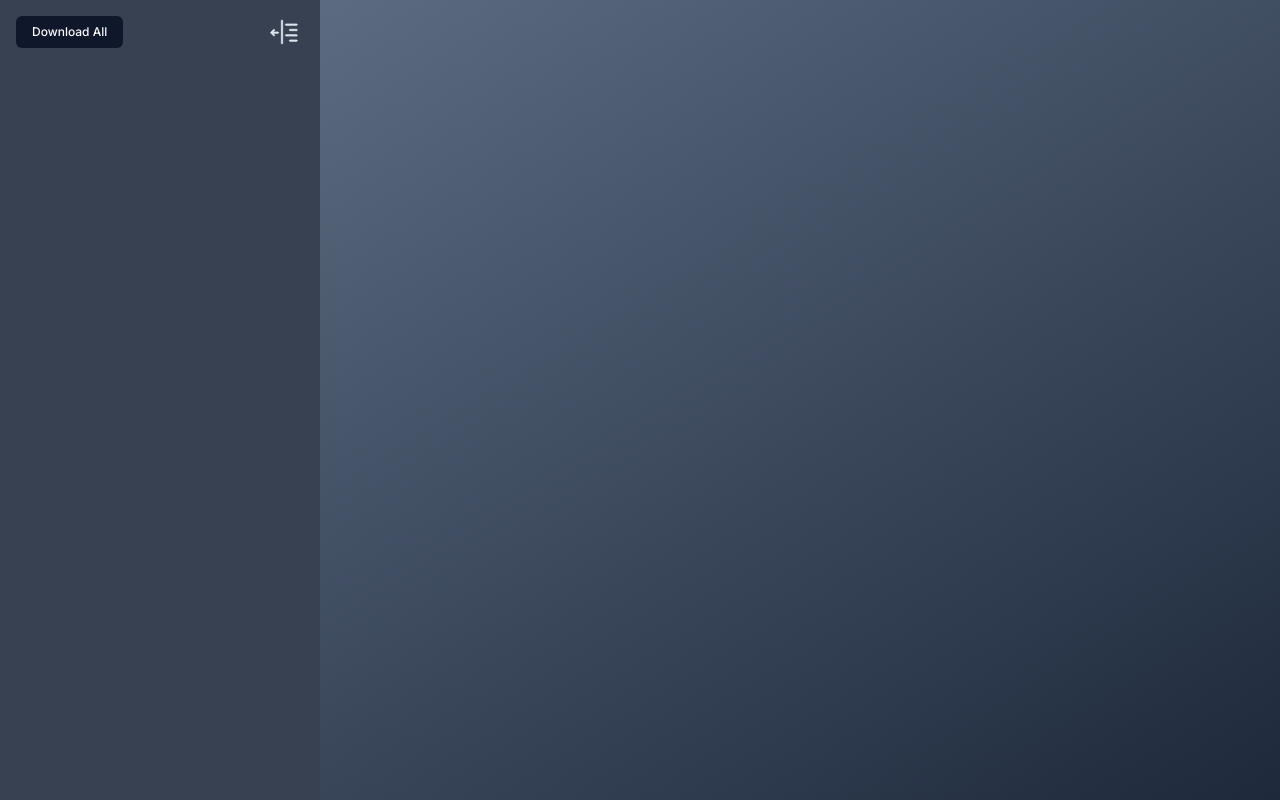
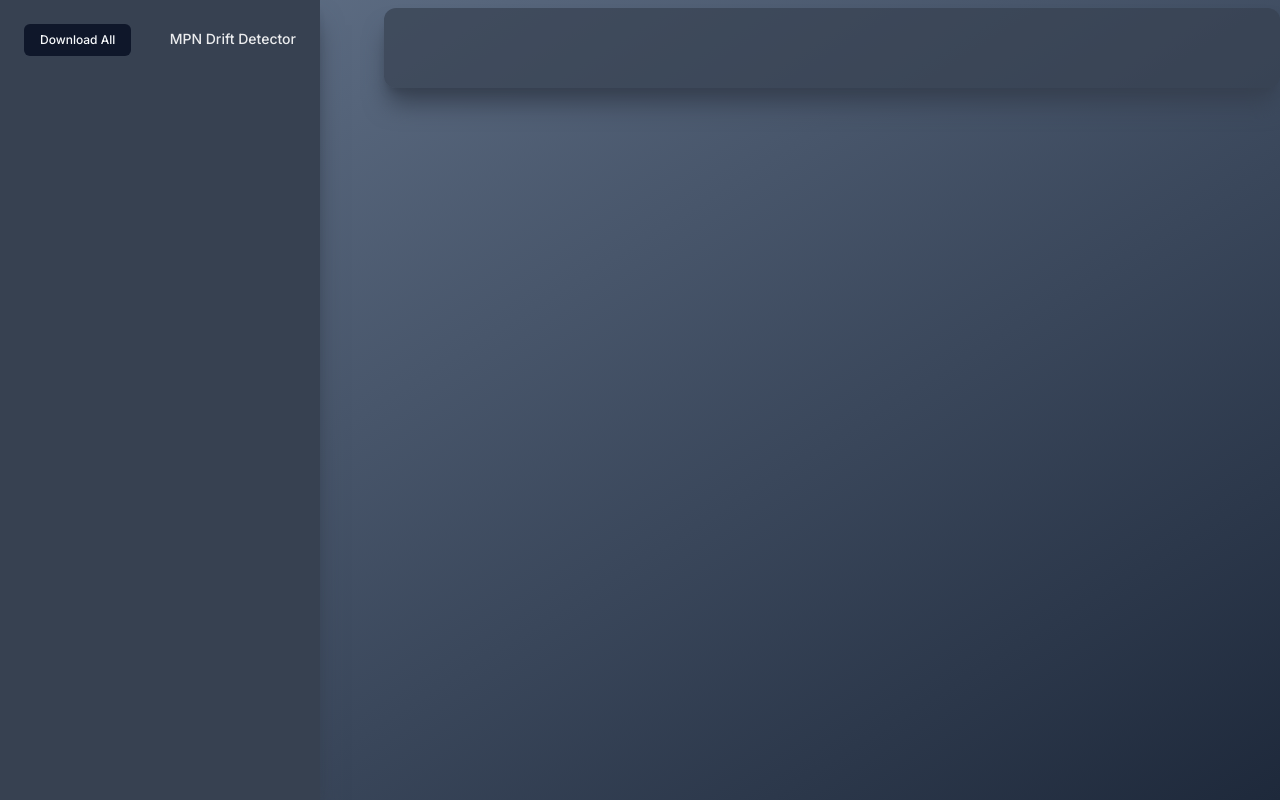
Before and after one commit to Blake-Caldwell/MPN-Drift-Detection, a Next.js app in the folder frontend/app/: page /results in a window 1280 px wide. Built offline with nearby package versions, Linux system fonts and the light colour scheme.

Commit message:
static side bar and nicer UI

```diff
--- a/frontend/app/package.json
+++ b/frontend/app/package.json
@@ -25,6 +25,7 @@
     "next": "^14.1.4",
     "react": "^18.3.1",
     "react-dom": "^18.3.1",
+    "react-spinners": "^0.13.8",
     "tailwind-merge": "^2.3.0",
     "tailwindcss-animate": "^1.0.7"
   },
--- a/frontend/app/src/app/page.tsx
+++ b/frontend/app/src/app/page.tsx
@@ -16,11 +16,11 @@ export default function Home() {
         <Separator className=' mb-5 w-96 h-0.5 bg-gray-200'></Separator>
         <FileUpload></FileUpload>
 
-        <Link href="/test_results">
+        {/* <Link href="/test_results">
           <button className="mt-8 px-4 py-2 bg-blue-500 text-white rounded hover:bg-blue-600">
             Results test
           </button>
-        </Link>
+        </Link> */}
 
       </div>
     </div>
--- a/frontend/app/src/app/results/page.tsx
+++ b/frontend/app/src/app/results/page.tsx
@@ -82,46 +82,17 @@ function ResultsContent() {
   }, []);
 
   return (
-    <div className="grid grid-cols-5">
-      <aside
-        className={`top-0 left-0 w-80 bg-gray-700 p-4 text-white fixed h-full z-40 ease-in-out duration-300 ${
-          isAsideVisible ? "translate-x-0" : "-translate-x-full"
-        }`}
-      >
+    <div className="flex">
+    <aside className="min-w-80 bg-gray-700 p-6  fixed min-h-screen z-40 shadow-gray-700 shadow-xl">
       <ScrollArea>
         <div className="cards-container flex flex-col space-y-4 bg-transparent">
           <div className="flex justify-between">
-              <Button variant="default" className=" text-xs h-8">
-                {" "}
+            <Button variant="default" className="text-xs h-8">
               Download All
             </Button>
-              <Button
-                variant="ghost"
-                className="h-8 w-15 p-1 rounded-full bg-transparent hover:bg-opacity-20"
-                onClick={() => setIsAsideVisible(false)}
-              >
-                <svg
-                  fill="#dae4ec"
-                  width="32px"
-                  height="32px"
-                  viewBox="0 0 24 24"
-                  xmlns="http://www.w3.org/2000/svg"
-                  stroke="#dae4ec"
-                  stroke-width="0.6"
-                  transform="matrix(-1, 0, 0, 1, 0, 0)"
-                >
-                  <g id="SVGRepo_bgCarrier" stroke-width="0"></g>
-                  <g
-                    id="SVGRepo_tracerCarrier"
-                    stroke-linecap="round"
-                    stroke-linejoin="round"
-                  ></g>
-                  <g id="SVGRepo_iconCarrier">
-                    {" "}
-                    <path d="M20.2928932,13 L16.5,13 C16.2238576,13 16,12.7761424 16,12.5 C16,12.2238576 16.2238576,12 16.5,12 L20.2928932,12 L19.1464466,10.8535534 C18.9511845,10.6582912 18.9511845,10.3417088 19.1464466,10.1464466 C19.3417088,9.95118446 19.6582912,9.95118446 19.8535534,10.1464466 L21.8535534,12.1464466 C22.0488155,12.3417088 22.0488155,12.6582912 21.8535534,12.8535534 L19.8535534,14.8535534 C19.6582912,15.0488155 19.3417088,15.0488155 19.1464466,14.8535534 C18.9511845,14.6582912 18.9511845,14.3417088 19.1464466,14.1464466 L20.2928932,13 L20.2928932,13 Z M2.5,7 C2.22385763,7 2,6.77614237 2,6.5 C2,6.22385763 2.22385763,6 2.5,6 L10.5,6 C10.7761424,6 11,6.22385763 11,6.5 C11,6.77614237 10.7761424,7 10.5,7 L2.5,7 Z M2.5,11 C2.22385763,11 2,10.7761424 2,10.5 C2,10.2238576 2.22385763,10 2.5,10 L7.5,10 C7.77614237,10 8,10.2238576 8,10.5 C8,10.7761424 7.77614237,11 7.5,11 L2.5,11 Z M2.5,15 C2.22385763,15 2,14.7761424 2,14.5 C2,14.2238576 2.22385763,14 2.5,14 L10.5,14 C10.7761424,14 11,14.2238576 11,14.5 C11,14.7761424 10.7761424,15 10.5,15 L2.5,15 Z M2.5,19 C2.22385763,19 2,18.7761424 2,18.5 C2,18.2238576 2.22385763,18 2.5,18 L7.5,18 C7.77614237,18 8,18.2238576 8,18.5 C8,18.7761424 7.77614237,19 7.5,19 L2.5,19 Z M13,3.5 C13,3.22385763 13.2238576,3 13.5,3 C13.7761424,3 14,3.22385763 14,3.5 L14,20.5 C14,20.7761424 13.7761424,21 13.5,21 C13.2238576,21 13,20.7761424 13,20.5 L13,3.5 Z"></path>{" "}
-                  </g>
-                </svg>
-              </Button>
+            <Label color="#dae4ec" className="opacity-90 mt-2">
+              MPN Drift Detector
+            </Label>
           </div>
 
           {jobs.map((job) => (
@@ -129,23 +100,34 @@ function ResultsContent() {
               <CardHeader>
                 <CardTitle>{job.siteName}</CardTitle>
 
-                  <CardDescription className=" text-xs italic">
+                <CardDescription className="text-xs italic">
                   {job.jobId}
                 </CardDescription>
               </CardHeader>
               <CardContent className="flex-col justify-center items-center">
                 <Label className="opacity-80">Status:</Label>
-                  <Label> {job.status}</Label>
-                  <br></br> {/* should have like */}
-                  <br></br>
-                  <Progress value={job.progress} />
+                <Label>{job.status}</Label>
+                <br />
+                <br />
+                <Progress className="h-2" value={job.progress} />
               </CardContent>
               <CardFooter className="flex justify-between">
-                  <Button disabled={job.status !== "Complete"} variant="ghost" className=" text-s h-8 underline">
+                <Button
+                  disabled={job.status !== "Complete"}
+                  variant="ghost"
+                  className="text-s h-8 underline"
+                >
                   Download
                 </Button>
-                  <Button disabled={job.status !== "Complete"} variant="secondary" className="h-8"
-                      onClick={() => {setSelectedJobId(job.jobId); console.log(job.jobId)}}>
+
+                <Button
+                  disabled={job.status !== "Complete"}
+                  variant="secondary"
+                  className="h-8"
+                  onClick={() => {
+                    setSelectedJobId(job.jobId);
+                  }}
+                >
                   View
                 </Button>
               </CardFooter>
@@ -154,52 +136,143 @@ function ResultsContent() {
         </div>
       </ScrollArea>
     </aside>
-      <main
-        className={`content col-span-4 transition-all duration-300 ease-in-out ${
-          isAsideVisible ? "ml-4" : "col-start-1 col-end-6"
-        }`}
-      >
-        <div className="flex justify-between items-center mb-4">
-          {!isAsideVisible && (
-            <Button
-              variant="ghost"
-              onClick={() => setIsAsideVisible(true)}
-              className="h-8 w-15 p-1 mt-3 rounded-full bg-transparent hover:bg-opacity-20"
-            >
-              <svg
-                fill="#dae4ec"
-                width="32px"
-                height="32px"
-                viewBox="0 0 24 24"
-                xmlns="http://www.w3.org/2000/svg"
-                stroke="#dae4ec"
-                strokeWidth="0.6"
-              >
-                <g id="SVGRepo_bgCarrier" stroke-width="0"></g>
-                <g
-                  id="SVGRepo_tracerCarrier"
-                  strokeLinecap="round"
-                  strokeLinejoin="round"
-                ></g>
-                <g id="SVGRepo_iconCarrier">
-                  {" "}
-                  <path d="M20.2928932,13 L16.5,13 C16.2238576,13 16,12.7761424 16,12.5 C16,12.2238576 16.2238576,12 16.5,12 L20.2928932,12 L19.1464466,10.8535534 C18.9511845,10.6582912 18.9511845,10.3417088 19.1464466,10.1464466 C19.3417088,9.95118446 19.6582912,9.95118446 19.8535534,10.1464466 L21.8535534,12.1464466 C22.0488155,12.3417088 22.0488155,12.6582912 21.8535534,12.8535534 L19.8535534,14.8535534 C19.6582912,15.0488155 19.3417088,15.0488155 19.1464466,14.8535534 C18.9511845,14.6582912 18.9511845,14.3417088 19.1464466,14.1464466 L20.2928932,13 L20.2928932,13 Z M2.5,7 C2.22385763,7 2,6.77614237 2,6.5 C2,6.22385763 2.22385763,6 2.5,6 L10.5,6 C10.7761424,6 11,6.22385763 11,6.5 C11,6.77614237 10.7761424,7 10.5,7 L2.5,7 Z M2.5,11 C2.22385763,11 2,10.7761424 2,10.5 C2,10.2238576 2.22385763,10 2.5,10 L7.5,10 C7.77614237,10 8,10.2238576 8,10.5 C8,10.7761424 7.77614237,11 7.5,11 L2.5,11 Z M2.5,15 C2.22385763,15 2,14.7761424 2,14.5 C2,14.2238576 2.22385763,14 2.5,14 L10.5,14 C10.7761424,14 11,14.2238576 11,14.5 C11,14.7761424 10.7761424,15 10.5,15 L2.5,15 Z M2.5,19 C2.22385763,19 2,18.7761424 2,18.5 C2,18.2238576 2.22385763,18 2.5,18 L7.5,18 C7.77614237,18 8,18.2238576 8,18.5 C8,18.7761424 7.77614237,19 7.5,19 L2.5,19 Z M13,3.5 C13,3.22385763 13.2238576,3 13.5,3 C13.7761424,3 14,3.22385763 14,3.5 L14,20.5 C14,20.7761424 13.7761424,21 13.5,21 C13.2238576,21 13,20.7761424 13,20.5 L13,3.5 Z"></path>{" "}
-                </g>
-              </svg>
-            </Button>
-          )}
-        </div>
-        <div>
+    <main className=" ml-96 flex-grow mt-0.5 pt-1.5">
+      <div className="p-10 bg-gray-700 bg-opacity-70 shadow-gray-700 shadow-xl rounded-xl">
         {selectedJobId ? (
           <Suspense fallback={<div>Loading result...</div>}>
               <ViewResult selectedJobId={selectedJobId} />
           </Suspense>
-            //<Test_Results></Test_Results>
         ) : (
-            <div> </div>
+          <div></div>
         )}
       </div>
     </main>
   </div>
+
+    // <div className="grid grid-cols-5">
+    //   <aside
+    //   className={`top-0 left-0 w-80 bg-gray-700 p-4 text-white fixed h-full z-40 ease-in-out duration-300 ${
+    //     isAsideVisible ? "translate-x-0" : "-translate-x-full"
+    //   }`}
+    // >
+    // {/* <aside className=" bg-gray-700 p-4 text-white fixed h-full z-40"> */}
+    //     <ScrollArea>
+    //       <div className="cards-container flex flex-col space-y-4 bg-transparent">
+    //         <div className="flex justify-between">
+    //           <Button variant="default" className=" text-xs h-8">
+    //             {" "}
+    //             Download All
+    //           </Button>
+    //           {/* <Button
+    //             variant="ghost"
+    //             className="h-8 w-15 p-1 rounded-full bg-transparent hover:bg-opacity-20"
+    //             onClick={() => setIsAsideVisible(false)}
+    //           >
+    //             <svg
+    //               fill="#dae4ec"
+    //               width="32px"
+    //               height="32px"
+    //               viewBox="0 0 24 24"
+    //               xmlns="http://www.w3.org/2000/svg"
+    //               stroke="#dae4ec"
+    //               stroke-width="0.6"
+    //               transform="matrix(-1, 0, 0, 1, 0, 0)"
+    //             >
+    //               <g id="SVGRepo_bgCarrier" stroke-width="0"></g>
+    //               <g
+    //                 id="SVGRepo_tracerCarrier"
+    //                 stroke-linecap="round"
+    //                 stroke-linejoin="round"
+    //               ></g>
+    //               <g id="SVGRepo_iconCarrier">
+    //                 {" "}
+    //                 <path d="M20.2928932,13 L16.5,13 C16.2238576,13 16,12.7761424 16,12.5 C16,12.2238576 16.2238576,12 16.5,12 L20.2928932,12 L19.1464466,10.8535534 C18.9511845,10.6582912 18.9511845,10.3417088 19.1464466,10.1464466 C19.3417088,9.95118446 19.6582912,9.95118446 19.8535534,10.1464466 L21.8535534,12.1464466 C22.0488155,12.3417088 22.0488155,12.6582912 21.8535534,12.8535534 L19.8535534,14.8535534 C19.6582912,15.0488155 19.3417088,15.0488155 19.1464466,14.8535534 C18.9511845,14.6582912 18.9511845,14.3417088 19.1464466,14.1464466 L20.2928932,13 L20.2928932,13 Z M2.5,7 C2.22385763,7 2,6.77614237 2,6.5 C2,6.22385763 2.22385763,6 2.5,6 L10.5,6 C10.7761424,6 11,6.22385763 11,6.5 C11,6.77614237 10.7761424,7 10.5,7 L2.5,7 Z M2.5,11 C2.22385763,11 2,10.7761424 2,10.5 C2,10.2238576 2.22385763,10 2.5,10 L7.5,10 C7.77614237,10 8,10.2238576 8,10.5 C8,10.7761424 7.77614237,11 7.5,11 L2.5,11 Z M2.5,15 C2.22385763,15 2,14.7761424 2,14.5 C2,14.2238576 2.22385763,14 2.5,14 L10.5,14 C10.7761424,14 11,14.2238576 11,14.5 C11,14.7761424 10.7761424,15 10.5,15 L2.5,15 Z M2.5,19 C2.22385763,19 2,18.7761424 2,18.5 C2,18.2238576 2.22385763,18 2.5,18 L7.5,18 C7.77614237,18 8,18.2238576 8,18.5 C8,18.7761424 7.77614237,19 7.5,19 L2.5,19 Z M13,3.5 C13,3.22385763 13.2238576,3 13.5,3 C13.7761424,3 14,3.22385763 14,3.5 L14,20.5 C14,20.7761424 13.7761424,21 13.5,21 C13.2238576,21 13,20.7761424 13,20.5 L13,3.5 Z"></path>{" "}
+    //               </g>
+    //             </svg>
+    //           </Button> */}
+    //           <Label color="#dae4ec" className="opacity-90 mt-2"> MPN Drift Detector</Label>
+    //         </div>
+
+    //         {jobs.map((job) => (
+
+
+    //           <Card key={job.jobId}>
+    //             <CardHeader>
+    //               <CardTitle>{job.siteName}</CardTitle>
+
+    //               <CardDescription className=" text-xs italic">
+    //                 {job.jobId}
+    //               </CardDescription>
+    //             </CardHeader>
+    //             <CardContent className="flex-col justify-center items-center">
+    //               <Label className="opacity-80">Status:</Label>
+    //               <Label> {job.status}</Label>
+    //               <br></br> {/* should have like */}
+    //               <br></br>
+    //               <Progress className=" h-2"value={job.progress} />
+    //             </CardContent>
+    //             <CardFooter className="flex justify-between">
+    //               <Button disabled={job.status !== "Complete"} variant="ghost" className=" text-s h-8 underline">
+    //                 Download
+    //               </Button>
+
+    //               <Button disabled={job.status !== "Complete"} variant="secondary" className="h-8"
+    //                   onClick={() => {setSelectedJobId(job.jobId)}}>
+    //                 View
+    //               </Button>
+    //             </CardFooter>
+    //           </Card>
+    //         ))}
+    //       </div>
+    //     </ScrollArea>
+    //   </aside>
+    //   <main
+    //   className={`content col-start-2 col-span-full transition-all duration-600 ease-in-out ${
+    //     isAsideVisible ? "ml-4" : "col-start-1 col-span-full"
+    //   }`}
+    // >
+    // {/* <main className="w-4/5 ml-4 pl-80"> */}
+    //     {/* <div className="flex justify-between items-center mb-4">
+    //       {!isAsideVisible && (
+    //         <Button
+    //           variant="ghost"
+    //           onClick={() => setIsAsideVisible(true)}
+    //           className="h-8 w-15 p-1 mt-3 rounded-full bg-transparent hover:bg-opacity-20"
+    //         >
+    //           <svg
+    //             fill="#dae4ec"
+    //             width="32px"
+    //             height="32px"
+    //             viewBox="0 0 24 24"
+    //             xmlns="http://www.w3.org/2000/svg"
+    //             stroke="#dae4ec"
+    //             strokeWidth="0.6"
+    //           >
+    //             <g id="SVGRepo_bgCarrier" stroke-width="0"></g>
+    //             <g
+    //               id="SVGRepo_tracerCarrier"
+    //               strokeLinecap="round"
+    //               strokeLinejoin="round"
+    //             ></g>
+    //             <g id="SVGRepo_iconCarrier">
+    //               {" "}
+    //               <path d="M20.2928932,13 L16.5,13 C16.2238576,13 16,12.7761424 16,12.5 C16,12.2238576 16.2238576,12 16.5,12 L20.2928932,12 L19.1464466,10.8535534 C18.9511845,10.6582912 18.9511845,10.3417088 19.1464466,10.1464466 C19.3417088,9.95118446 19.6582912,9.95118446 19.8535534,10.1464466 L21.8535534,12.1464466 C22.0488155,12.3417088 22.0488155,12.6582912 21.8535534,12.8535534 L19.8535534,14.8535534 C19.6582912,15.0488155 19.3417088,15.0488155 19.1464466,14.8535534 C18.9511845,14.6582912 18.9511845,14.3417088 19.1464466,14.1464466 L20.2928932,13 L20.2928932,13 Z M2.5,7 C2.22385763,7 2,6.77614237 2,6.5 C2,6.22385763 2.22385763,6 2.5,6 L10.5,6 C10.7761424,6 11,6.22385763 11,6.5 C11,6.77614237 10.7761424,7 10.5,7 L2.5,7 Z M2.5,11 C2.22385763,11 2,10.7761424 2,10.5 C2,10.2238576 2.22385763,10 2.5,10 L7.5,10 C7.77614237,10 8,10.2238576 8,10.5 C8,10.7761424 7.77614237,11 7.5,11 L2.5,11 Z M2.5,15 C2.22385763,15 2,14.7761424 2,14.5 C2,14.2238576 2.22385763,14 2.5,14 L10.5,14 C10.7761424,14 11,14.2238576 11,14.5 C11,14.7761424 10.7761424,15 10.5,15 L2.5,15 Z M2.5,19 C2.22385763,19 2,18.7761424 2,18.5 C2,18.2238576 2.22385763,18 2.5,18 L7.5,18 C7.77614237,18 8,18.2238576 8,18.5 C8,18.7761424 7.77614237,19 7.5,19 L2.5,19 Z M13,3.5 C13,3.22385763 13.2238576,3 13.5,3 C13.7761424,3 14,3.22385763 14,3.5 L14,20.5 C14,20.7761424 13.7761424,21 13.5,21 C13.2238576,21 13,20.7761424 13,20.5 L13,3.5 Z"></path>{" "}
+    //             </g>
+    //           </svg>
+    //         </Button>
+    //       )}
+    //     </div> */}
+    //     <div>
+    //       {selectedJobId ? (
+    //         <Suspense fallback={<div>Loading result...</div>}>
+    //           <ViewResult selectedJobId={selectedJobId} />
+    //         </Suspense>
+    //         //<Test_Results></Test_Results>
+    //       ) : (
+    //         <div> </div>
+    //       )}
+    //     </div>
+    //   </main>
+    // </div>
   );
 }
--- a/frontend/app/src/components/charts/line.tsx
+++ b/frontend/app/src/components/charts/line.tsx
@@ -66,7 +66,7 @@ export const LineChart = ({data} : LineChartProps) => (
     enableGridY={false}
     colors={{ scheme: 'category10' }}
     lineWidth={1}
-    enablePoints={true}
+    enablePoints={false}
     pointSize={2.5}
     pointColor={{ theme: 'background' }}
     pointBorderWidth={2}
```
Also changed, not shown: frontend/app/src/components/viewResult.tsx (+12 -6 lines), 1 other file (tests, documents, lock files or other folders). Lines whose indentation alone changed are shown as unchanged.
